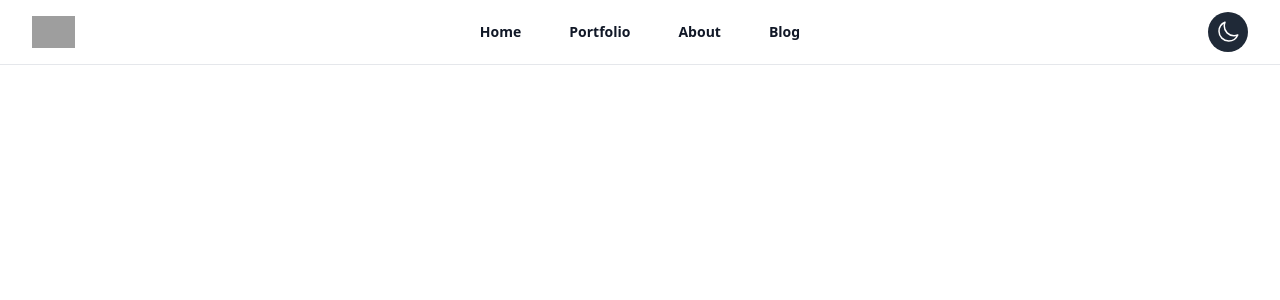
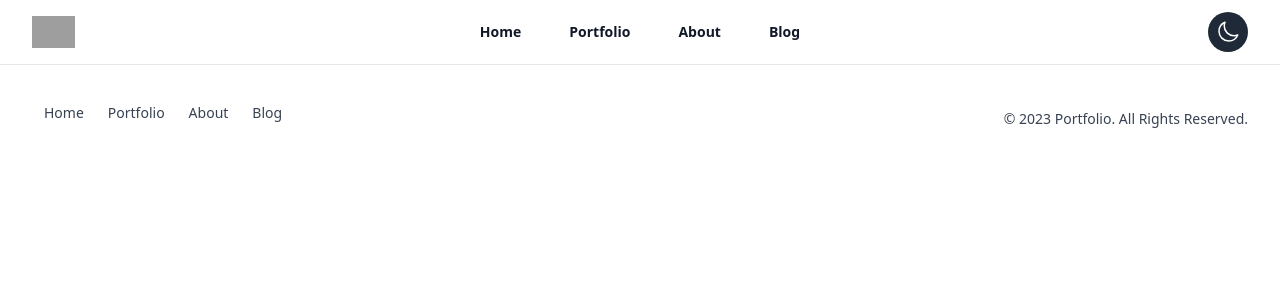
Before and after one commit to rafael-bit/Template-Portfolio, a Next.js app: page / in a window 1280 px wide. Shown: the top 300 px of the page. Built offline with nearby package versions, Linux system fonts and the light colour scheme; grey boxes are pictures that could not be loaded.

Commit message:
finish Footer

```diff
--- a/src/components/Footer.jsx
+++ b/src/components/Footer.jsx
@@ -1,5 +1,31 @@
 export default function Footer() {
-	<footer>
-
-	</footer>
+	return (
+		<footer class="flex justify-center bg-white rounded-lg m-4 dark:bg-gray-800">
+				<div class="w-full max-w-screen-xl p-4 sm:flex sm:items-center sm:justify-between">
+					<ul class="flex items-center justify-center mt-3 text-sm font-medium text-gray-500 dark:text-gray-400 sm:mt-0">
+						<li>
+							<a href="/" class="hover:underline ml-3 me-4 md:me-6 text-gray-700 sm:text-center dark:text-gray-200">
+								Home
+							</a>
+						</li>
+						<li>
+							<a href="/Portfolio" class="hover:underline me-4 md:me-6 text-gray-700 sm:text-center dark:text-gray-200">
+								Portfolio
+							</a>
+						</li>
+						<li>
+							<a href="/About" class="hover:underline me-4 md:me-6 text-gray-700 sm:text-center dark:text-gray-200">
+								About
+							</a>
+						</li>
+						<li>
+							<a href="/Blog" class="hover:underline text-gray-700 sm:text-center dark:text-gray-200">
+								Blog
+							</a>
+						</li>
+					</ul>
+					<span class="mt-3 flex justify-center text-sm text-gray-700 sm:text-center dark:text-gray-200">&copy; 2023 Portfolio. All Rights Reserved.</span>
+				</div>
+		</footer>
+	)
 }
--- a/src/components/Header.jsx
+++ b/src/components/Header.jsx
@@ -7,7 +7,7 @@ export default function Header() {
 	const [mobileMenuOpen, setMobileMenuOpen] = useState(false);
 
 	const links = [
-    { href: '/Home', text: 'Home' },
+    { href: '/', text: 'Home' },
     { href: '/Portfolio', text: 'Portfolio' },
     { href: '/About', text: 'About' },
     { href: '/Blog', text: 'Blog' },
@@ -72,12 +72,13 @@ export default function Header() {
                     {link.text}
                   </a>
                 ))}
+                <Button />
               </div>
             </div>
           </div>
         </Dialog.Panel>
       </Dialog>
-			<hr />
+			<hr class="border-gray-200 dark:border-gray-700" />
     </header>
   )
 }
```
